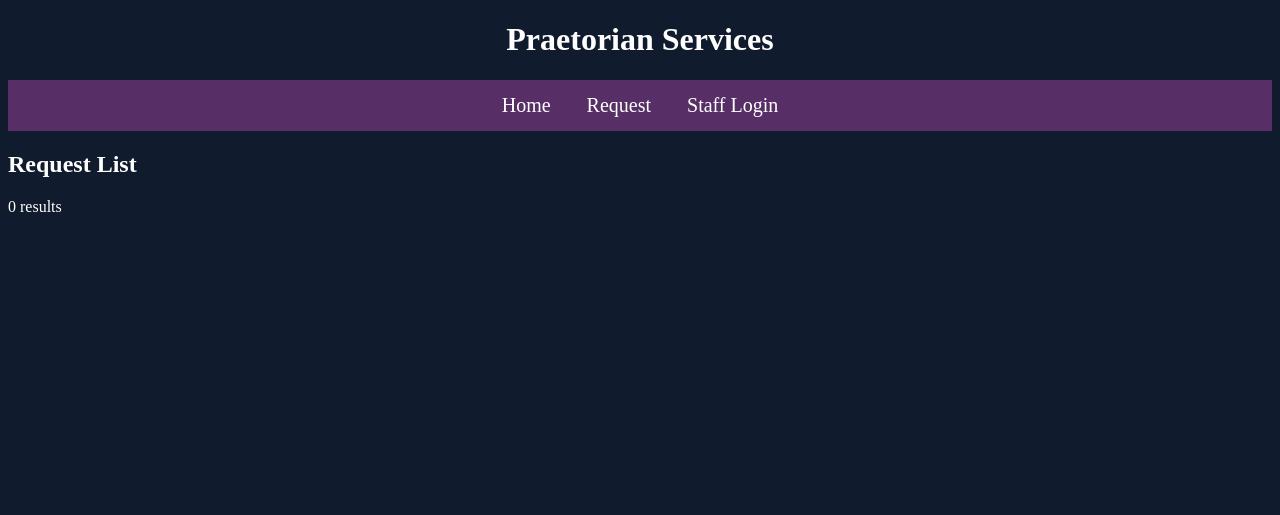
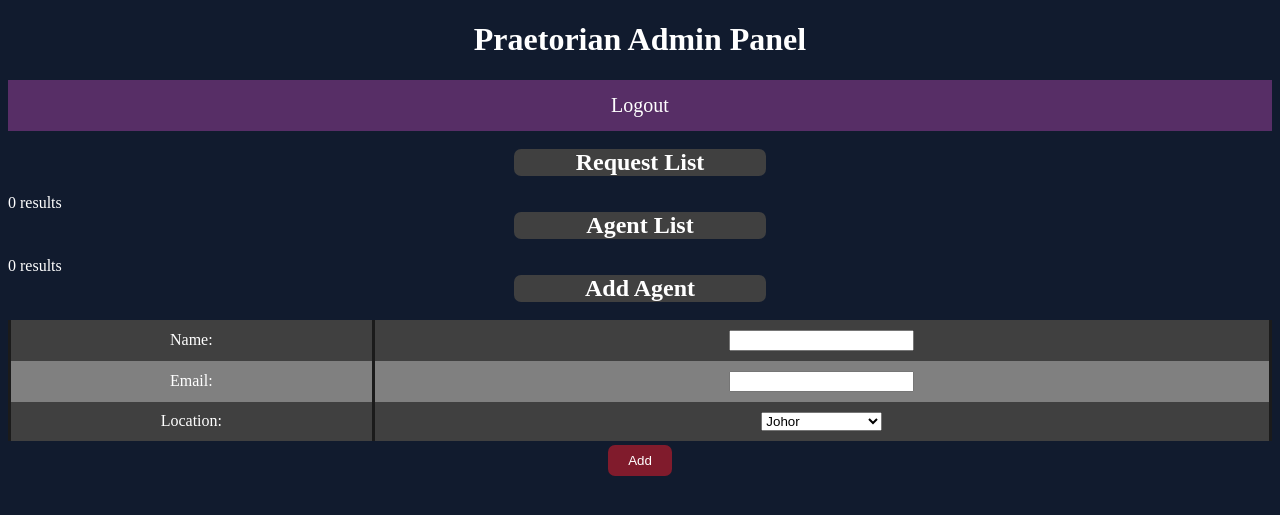
Before and after one commit to reparity/praetorian, a PHP site: page /adminpage.phtml in a window 1280 px wide. Shown: the top 515 px of the page. Run offline with PHP 8.4, Linux system fonts and the light colour scheme; data that the repository does not hold is empty.

Commit message:
complete complete

```diff
--- /dev/null
+++ b/public/adminadd.php
@@ -0,0 +1,42 @@
+<br />
+<h2 class="header">Add Agent</h2>
+<br />
+
+<form action="/agent/add" method="post">
+		<table>
+
+		<tr>
+		<td><label for="name">Name:</label></td>
+		<td><input type="text" name="name" maxlength="255"></td>
+		</tr>
+
+		<tr>
+		<td><label for="email">Email:</label></td>
+		<td><input type="email" name="email" maxlength="50"></td>
+		</tr>
+
+        <tr>
+		<td><label for="location">Location:</label></td>
+
+		<td><select name="location" size="1">
+		<option>Johor</option>
+		<option>Kedah</option>
+		<option>Kelantan</option>
+		<option>Melaka</option>
+		<option>Negeri Sembilan</option>
+        <option>Pahang</option>
+        <option>Penang</option>
+        <option>Perak</option>
+        <option>Perlis</option>
+        <option>Sabah</option>
+        <option>Sarawak</option>
+        <option>Selangor</option>
+        <option>Terengganu</option>
+		</select></td>
+		</tr>
+
+		</table>
+
+        <div class="buttonHolder"><button type="submit" value="submit" class="addbutton">Add</button></div>
+
+</form>
--- a/public/adminpage.phtml
+++ b/public/adminpage.phtml
@@ -69,13 +69,17 @@
   			margin: 4px 2px;
   			cursor: pointer;
 		}
+		.buttonHolder {
+  			text-align: center;
+		}
+		button.addbutton {
+			padding: 8px 20px;
+		}
 	</style>
 </head>
 <body>
 
-<?php include_once("navbar.php") ?>
-
-<h2>Request List</h2>
+<?php include_once("navbar_admin.php") ?>
 
 <?php
 $servername = "localhost";
@@ -89,7 +93,9 @@ if ($conn->connect_error) {
   die("Connection failed: " . $conn->connect_error);
 }
 
-$sql = 'SELECT r.id AS req_id, r.name AS req_name, email, category, description, date, a.name AS agent_name FROM requests AS r JOIN agents AS a ON r.agent_id=a.id';
+echo "<br /><h2 class=\"header\">Request List</h2><br />";
+
+$sql = 'SELECT r.id AS req_id, r.name AS req_name, r.email AS req_email, category, description, date, a.name AS agent_name FROM requests AS r JOIN agents AS a ON r.agent_id=a.id';
 $result = $conn->query($sql);
 
 if ($result->num_rows > 0) {
@@ -100,7 +106,7 @@ if ($result->num_rows > 0) {
 	while($row = $result->fetch_assoc()) {
 		echo "<tr>\n";
 		echo "<td>" . $row["req_name"] . "</td>\n";
-		echo "<td>" . $row["email"] . "</td>\n";
+		echo "<td>" . $row["req_email"] . "</td>\n";
 		echo "<td>" . $row["category"] . "</td>\n";
 		echo "<td>" . $row["description"] . "</td>\n";
 		echo "<td>" . $row["date"] . "</td>\n";
@@ -108,7 +114,6 @@ if ($result->num_rows > 0) {
 		echo "<td> <form action=\"adminpage/update/" . $row["req_id"] . "\" method=\"post\">\n";
 		echo "<input type=\"hidden\" name=\"_METHOD\" value=\"PUT\"/>\n";
     	echo "<select name=\"a_name\">";
-		echo "<option value=\"0\">---No agent---</option>";
 
 		$a_sql = "SELECT * FROM agents";
 		$a_result = $conn->query($a_sql);
@@ -128,6 +133,35 @@ if ($result->num_rows > 0) {
   echo "0 results";
 }
 
+echo "<br /><h2 class=\"header\">Agent List</h2><br />";
+
+$sql = 'SELECT * FROM agents';
+$result = $conn->query($sql);
+$row = $result->fetch_assoc();
+if ($result->num_rows > 0) {
+
+	echo "<table><tr>";
+	echo "<th>ID</th> <th>Name</th> <th>Email</th> <th>Location</th> <th>Delete</th>";
+	echo "</tr>\n";
+	while($row = $result->fetch_assoc()) {
+		echo "<tr>\n";
+		echo "<td>" . $row["id"] . "</td>\n";
+		echo "<td>" . $row["name"] . "</td>\n";
+		echo "<td>" . $row["email"] . "</td>\n";
+		echo "<td>" . $row["location"] . "</td>\n";
+
+		echo "<td> <form action=\"adminpage/agent/remove/" . $row["id"] . "\" method=\"post\">\n";
+		echo "<input type=\"hidden\" name=\"_METHOD\" value=\"DELETE\"/>\n";
+		echo "<button type=\"submit\" value=\"submit\">Delete</button></form></td>\n";
+		echo "</tr>\n";
+  	}
+	echo "</table>";
+} else {
+  echo "0 results";
+}
+
+include_once("adminadd.php");
+
 $conn->close();
 ?>
 
--- /dev/null
+++ b/public/navbar_admin.php
@@ -0,0 +1,35 @@
+<style>
+    .logo {
+		text-align: center;
+		}
+    .nav {
+  		background-color: #693374ce;
+  		list-style-type: none;
+  		text-align: center;
+  		margin: 0;
+  		padding: 0;
+		}
+
+	.nav li {
+  		display: inline-block;
+  		font-size: 20px;
+		}
+	.nav li a {
+  		display: block;
+  		color: white;
+  		text-align: center;
+  		padding: 14px 16px;
+  		text-decoration: none;
+		}
+	a:hover {
+  		background-color: #801b2c;
+		}
+</style>
+
+<div class="logo">
+	<h1>Praetorian Admin Panel</h1>
+</div>
+
+<ul class="nav">
+	<li><a href="login">Logout</a></li>
+</ul>
```
Also changed, not shown: public/dropdown.php (deleted, +0 -25 lines), src/Controllers/functions.php (+25 -20 lines), src/Controllers/functionsProc.php (+22 -19 lines).
